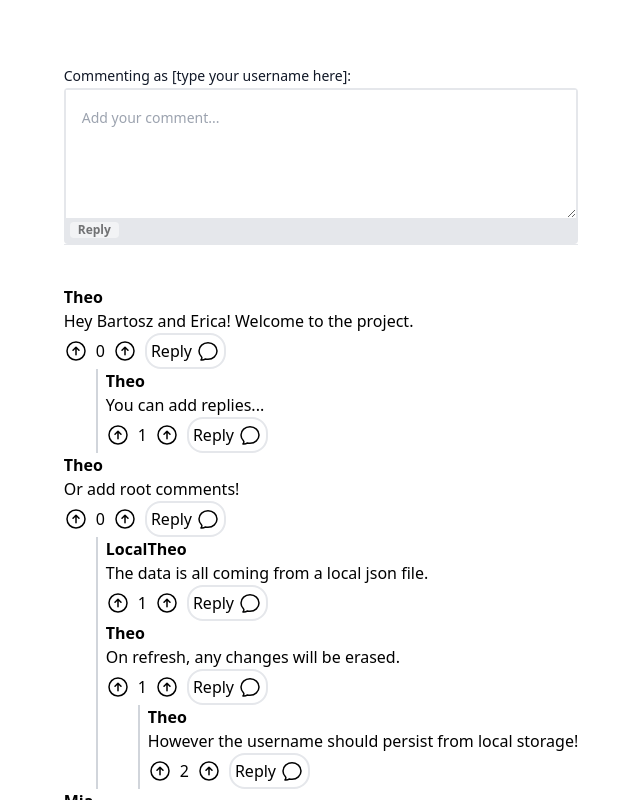
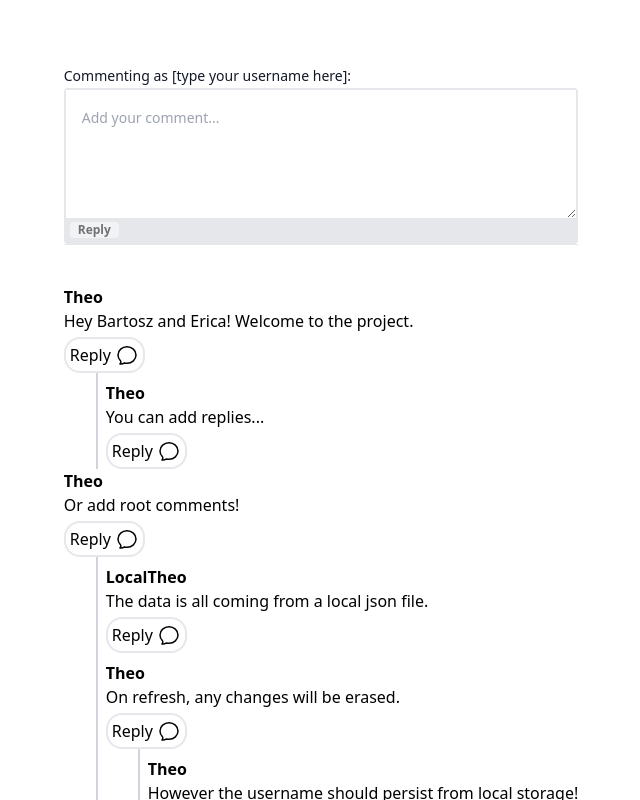
Before and after one commit to Timer00/reddit-comments, a Next.js app: page / in a window 1280 px wide. Shown: the top 800 px of the page, without its empty margins (319-959 px from the left). Built offline with nearby package versions, Linux system fonts and the light colour scheme.

Commit message:
Add changes for readability and conciseness
Add spacing around comments for readability.
Rename three to threads to avoid confusion.

```diff
--- a/src/components/Thread.tsx
+++ b/src/components/Thread.tsx
@@ -1,11 +1,10 @@
 import { Comment } from "~/components/Comment";
-import { type CommentThree, type NewComment } from "~/types/comments";
+import { type CommentThread, type NewComment } from "~/types/comments";
 import React, { useState } from "react";
 import { CommentForm } from "~/components/CommentForm";
-import { Arrow } from "~/assets/icons/Arrow";
 import { Chat } from "~/assets/icons/Chat";
 
-export interface ThreadProps extends CommentThree {
+export interface ThreadProps extends CommentThread {
   nestLevel?: number
   onSubmitReply: (newComment: NewComment) => void
 }
@@ -21,14 +20,9 @@ export const Thread = ({ id, author, text, children, nestLevel = 0, onSubmitRepl
   }
 
   return (
-    <div className={`${nestLevel > 0 && 'pl-2 ml-8 border-l-2 border-gray-300'}`}>
+    <div className={`${nestLevel > 0 && 'pl-2 pt-2 ml-8 border-l-2 border-gray-300'}`}>
       <Comment author={author} content={text} />
-      <div className='flex gap-2'>
-        <button><Arrow className='w-6 h-6 hover:fill-black hover:text-white'/></button>
-        <div className='flex justify-center items-center'><span>{nestLevel}</span></div>
-        <button><Arrow className='w-6 h-6 hover:fill-black hover:text-white'/></button>
-        {/* These are placeholders for vote logic */}
-
+      <div className='flex gap-2 mt-1'>
         <button onClick={() => setShowReply(!showReply)} className='flex gap-1 hover:bg-black hover:text-white border-2 rounded-2xl p-1'>
           {showReply ? 'Cancel' : 'Reply'}
           <Chat className={`w-6 h-6 ${showReply && 'text-red-400'}`} />
--- a/src/pages/index.tsx
+++ b/src/pages/index.tsx
@@ -2,25 +2,25 @@ import Head from "next/head";
 import React, { useState } from "react";
 import { Thread } from "~/components/Thread";
 import { CommentForm } from "~/components/CommentForm";
-import commentThrees from "~/assets/mockData.json";
-import { type CommentThree, type NewComment } from "~/types/comments";
+import commentThreads from "~/assets/mockData.json";
+import { type CommentThread, type NewComment } from "~/types/comments";
 import { addNestedComment } from "~/utils/comments";
 
 export default function Home() {
-  const [threads, setThreads] = useState(commentThrees as CommentThree[]);
+  const [threads, setThreads] = useState(commentThreads as CommentThread[]);
   const [lastId, setLastId] = useState(19);
 
   //TODO: find a better way to fetch the initial lastId, it should come from somewhere not be set manually
 
   const submitRootComment = ({ author, text }: NewComment) => {
-    addNewCommentToThree({ author, text, id: lastId + 1 });
+    addNewCommentToThread({ author, text, id: lastId + 1 });
   }
 
   const submitNestedComment = ({ author, text, parentId }: NewComment) => {
-    addNewCommentToThree({ author, text, parentId, id: lastId + 1 });
+    addNewCommentToThread({ author, text, parentId, id: lastId + 1 });
   }
 
-  const addNewCommentToThree = (newCommentWithId: CommentThree) => {
+  const addNewCommentToThread = (newCommentWithId: CommentThread) => {
     if (!newCommentWithId.parentId)
       setThreads([...threads, newCommentWithId]);
     else
@@ -35,7 +35,7 @@ export default function Home() {
         <meta name="description" content="Reddit comments for Inkitt" />
         <link rel="icon" href="/favicon.ico" />
       </Head>
-      <main className="flex min-h-screen flex-col items-center justify-center">
+      <main className="flex min-h-screen  flex-col items-center justify-center">
         <div className="container flex flex-col items-center justify-center gap-12 px-4 py-16 ">
           <div className='thread'>
             <CommentForm onSubmit={submitRootComment} />
--- a/src/types/comments.ts
+++ b/src/types/comments.ts
@@ -1,15 +1,15 @@
 import { util } from "zod";
 import Omit = util.Omit;
 
-export interface CommentThree {
+export interface CommentThread {
   id: number;
   author: string;
   text: string;
 
   parentId?: number
-  children?: CommentThree[]
+  children?: CommentThread[]
 }
 
-export interface NewComment extends Omit<CommentThree, 'id'> {
+export interface NewComment extends Omit<CommentThread, 'id'> {
   id?: number
 }
--- a/src/utils/comments.ts
+++ b/src/utils/comments.ts
@@ -1,6 +1,6 @@
-import { type CommentThree, type NewComment } from "~/types/comments";
+import { type CommentThread, type NewComment } from "~/types/comments";
 
-export function addNestedComment(threads: CommentThree[], newComment: CommentThree): CommentThree[] {
+export function addNestedComment(threads: CommentThread[], newComment: CommentThread): CommentThread[] {
   return threads.map(comment => {
     // If the comment ID matches the parentId of the new comment
     if (comment.id === newComment.parentId) {
```
